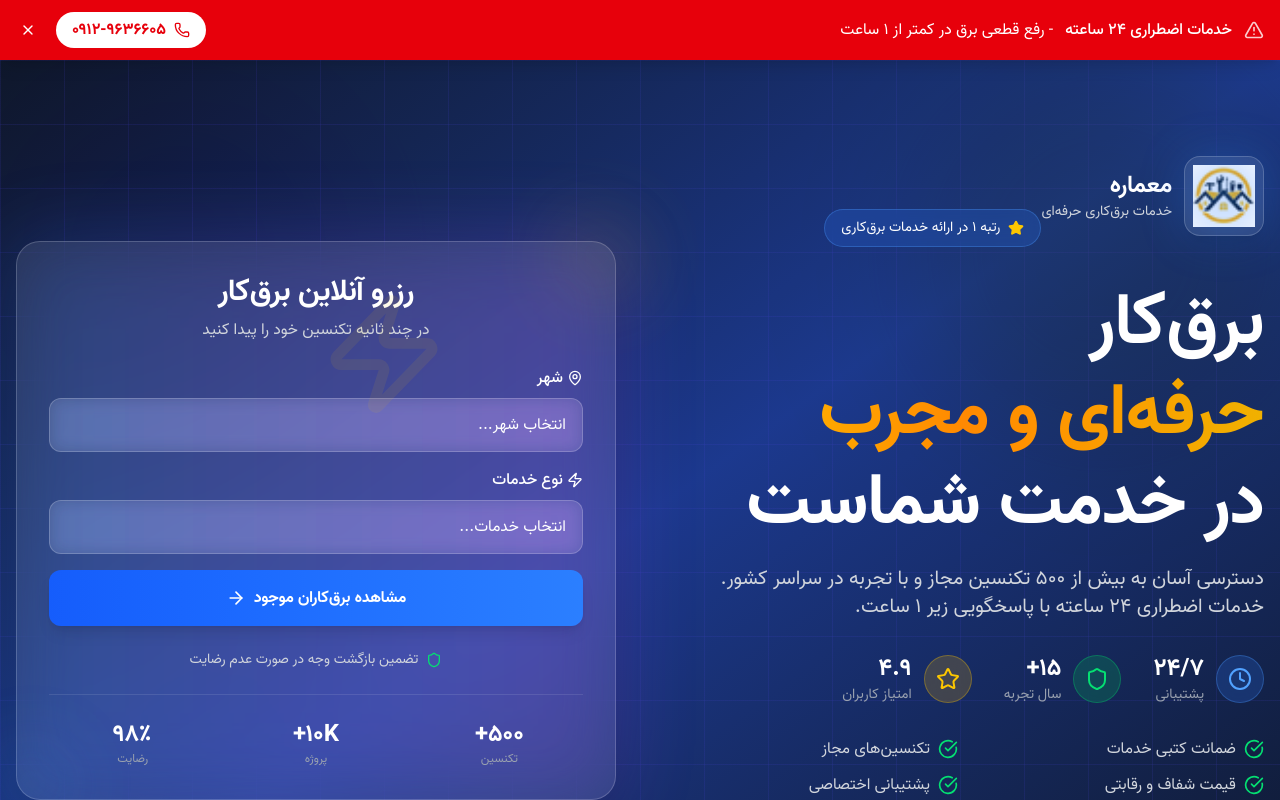
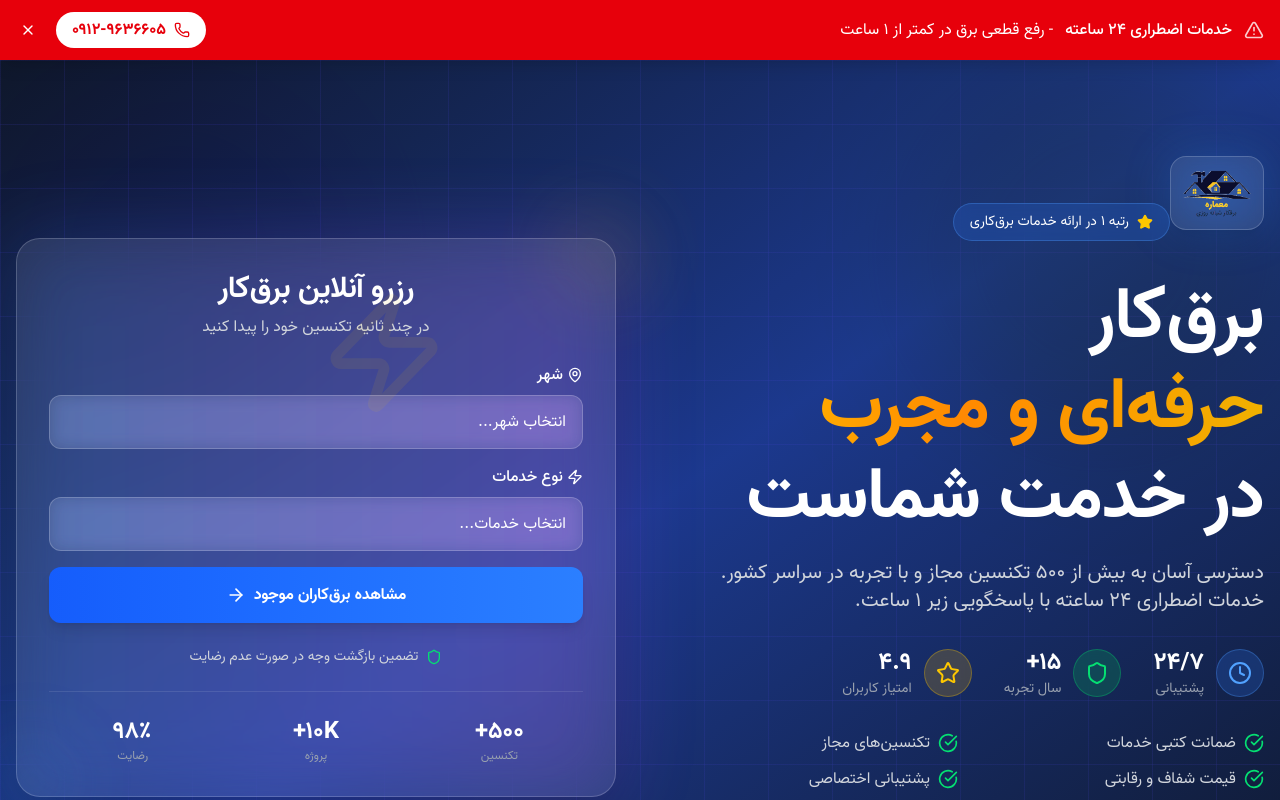
Before and after one commit to atadi/memareh-redesign, a Next.js app: page / in a window 1280 px wide. Shown: the top 800 px of the page. Built offline with nearby package versions, Linux system fonts and the light colour scheme.

Commit message:
Use full logo.png in Hero instead of fav-logo

```diff
--- a/src/components/home/Hero.tsx
+++ b/src/components/home/Hero.tsx
@@ -43,23 +43,19 @@ export function Hero() {
               initial={{ opacity: 0, scale: 0.8 }}
               animate={{ opacity: 1, scale: 1 }}
               transition={{ duration: 0.6, delay: 0.2 }}
-              className="inline-flex items-center gap-3"
+              className="inline-flex items-center gap-4"
             >
-              <div className="relative w-20 h-20 bg-white/10 backdrop-blur-sm rounded-2xl p-2 border border-white/20 shadow-xl">
+              <div className="relative bg-white/10 backdrop-blur-sm rounded-2xl p-3 border border-white/20 shadow-xl">
                 <Image
-                  src="/assets/logo/fav-logo.png"
-                  alt="معماره Logo"
-                  width={80}
-                  height={80}
-                  className="w-full h-full object-contain"
+                  src="/assets/logo/logo.png"
+                  alt="معماره - خدمات برق‌کاری حرفه‌ای"
+                  width={180}
+                  height={60}
+                  className="h-12 w-auto object-contain"
                   priority
                 />
                 {/* Glow effect */}
-                <div className="absolute inset-0 bg-blue-500 rounded-2xl blur-xl opacity-30" />
-              </div>
-              <div className="flex flex-col">
-                <span className="text-2xl font-bold">معماره</span>
-                <span className="text-sm text-gray-300">خدمات برق‌کاری حرفه‌ای</span>
+                <div className="absolute inset-0 bg-blue-500 rounded-2xl blur-xl opacity-30 -z-10" />
               </div>
             </motion.div>
 
```
